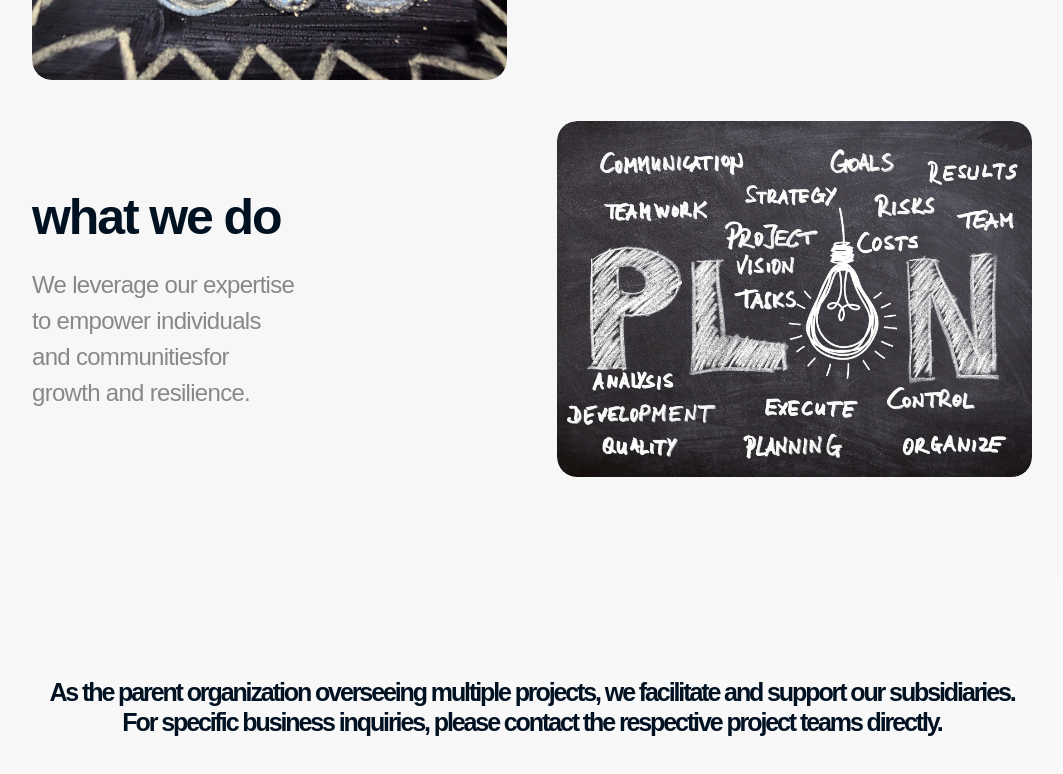
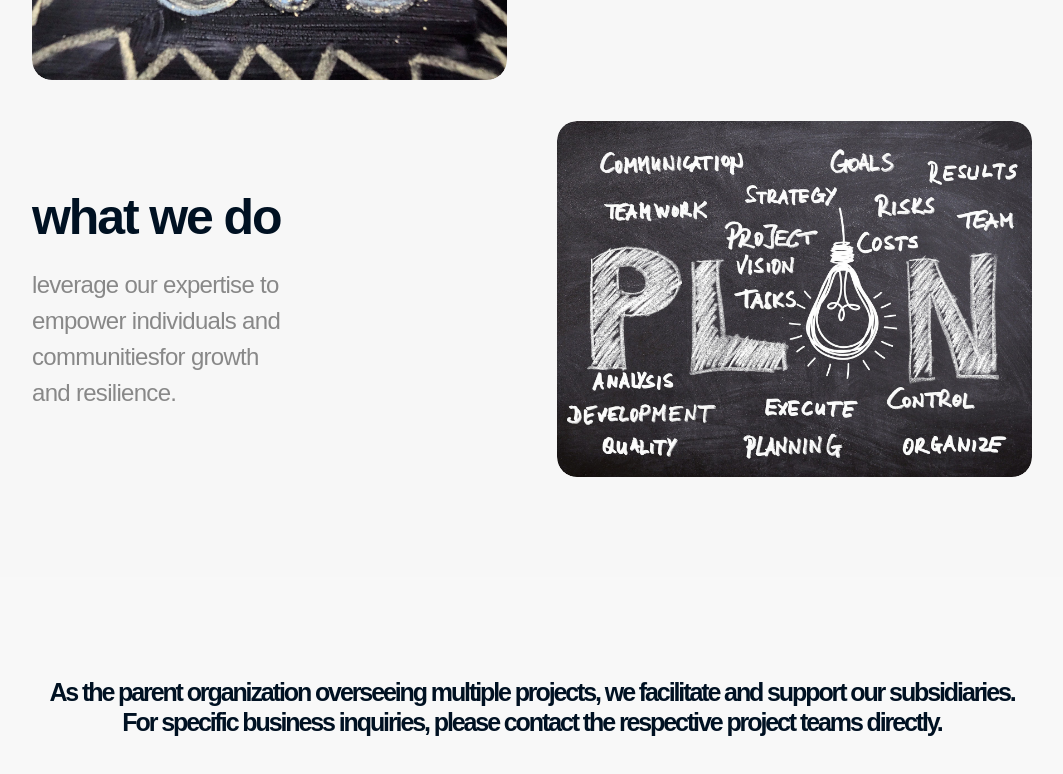
Before and after one commit to focusec-com/focusec-com.github.io, a plain HTML site: page index.html in a window 1280 px wide. Shown: the part 1248-2022 px from the top of the page, without its empty margins (108-1171 px from the left). Drawn offline with Linux system fonts and the light colour scheme; a script that the page names is missing; a web font is replaced by a local one.

Commit message:
Update index.html

```diff
--- a/index.html
+++ b/index.html
@@ -1276,7 +1276,7 @@
                                     <h2 style="--font-selector:R0Y7SW50ZXItNzAw;--fulset-font-family:&quot;Inter&quot;, &quot;Inter Placeholder&quot;, sans-serif;--fulset-font-size:50px;--fulset-font-weight:700;--fulset-letter-spacing:-2.1px;--fulset-text-alignment:left;--fulset-text-color:var(--token-b9c3c957-2c66-49c4-9732-fa196fddac20, rgb(0, 17, 34))" class="fulset-text">what we do</h2>
                                 </div>
                                 <div class="fulset-capik1" style="outline:none;display:flex;flex-direction:column;justify-content:flex-start;flex-shrink:0;transform:none" data-fulset-component-type="RichTextContainer">
-                                    <h2 style="--font-selector:R0Y7SW50ZXItNTAw;--fulset-font-family:&quot;Inter&quot;, &quot;Inter Placeholder&quot;, sans-serif;--fulset-font-size:24px;--fulset-font-weight:500;--fulset-letter-spacing:-0.7px;--fulset-line-height:1.5em;--fulset-text-alignment:left;--fulset-text-color:var(--token-1021654d-251a-4750-952b-de3f7005260e, rgb(136, 136, 136))" class="fulset-text">We leverage our expertise to empower individuals and communitiesfor growth and resilience.</h2>
+                                    <h2 style="--font-selector:R0Y7SW50ZXItNTAw;--fulset-font-family:&quot;Inter&quot;, &quot;Inter Placeholder&quot;, sans-serif;--fulset-font-size:24px;--fulset-font-weight:500;--fulset-letter-spacing:-0.7px;--fulset-line-height:1.5em;--fulset-text-alignment:left;--fulset-text-color:var(--token-1021654d-251a-4750-952b-de3f7005260e, rgb(136, 136, 136))" class="fulset-text">leverage our expertise to empower individuals and communitiesfor growth and resilience.</h2>
                                 </div>
                             </div>
                             <div class="fulset-1eghfvv" data-fulset-name="Image" name="Image">
```
